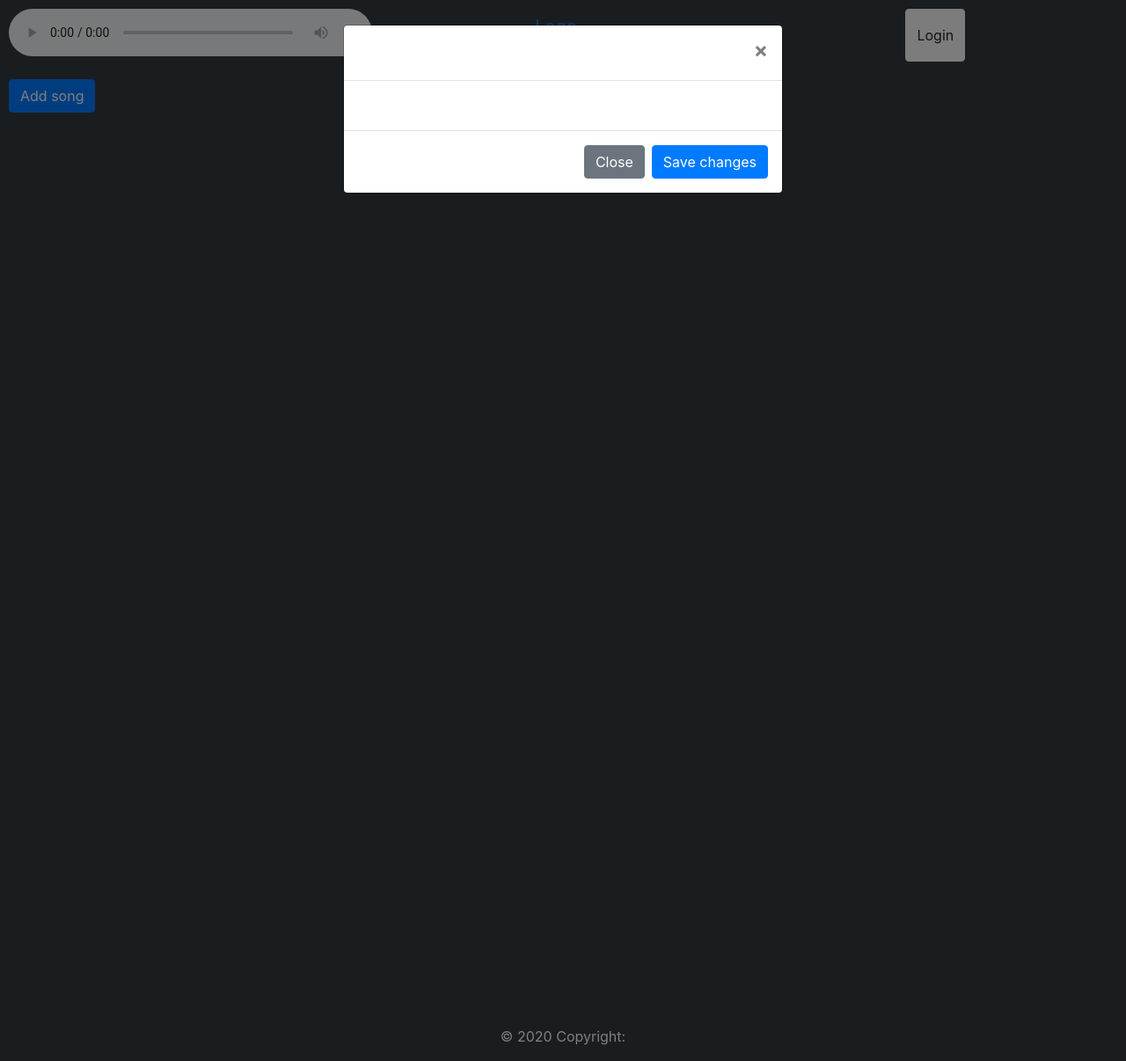
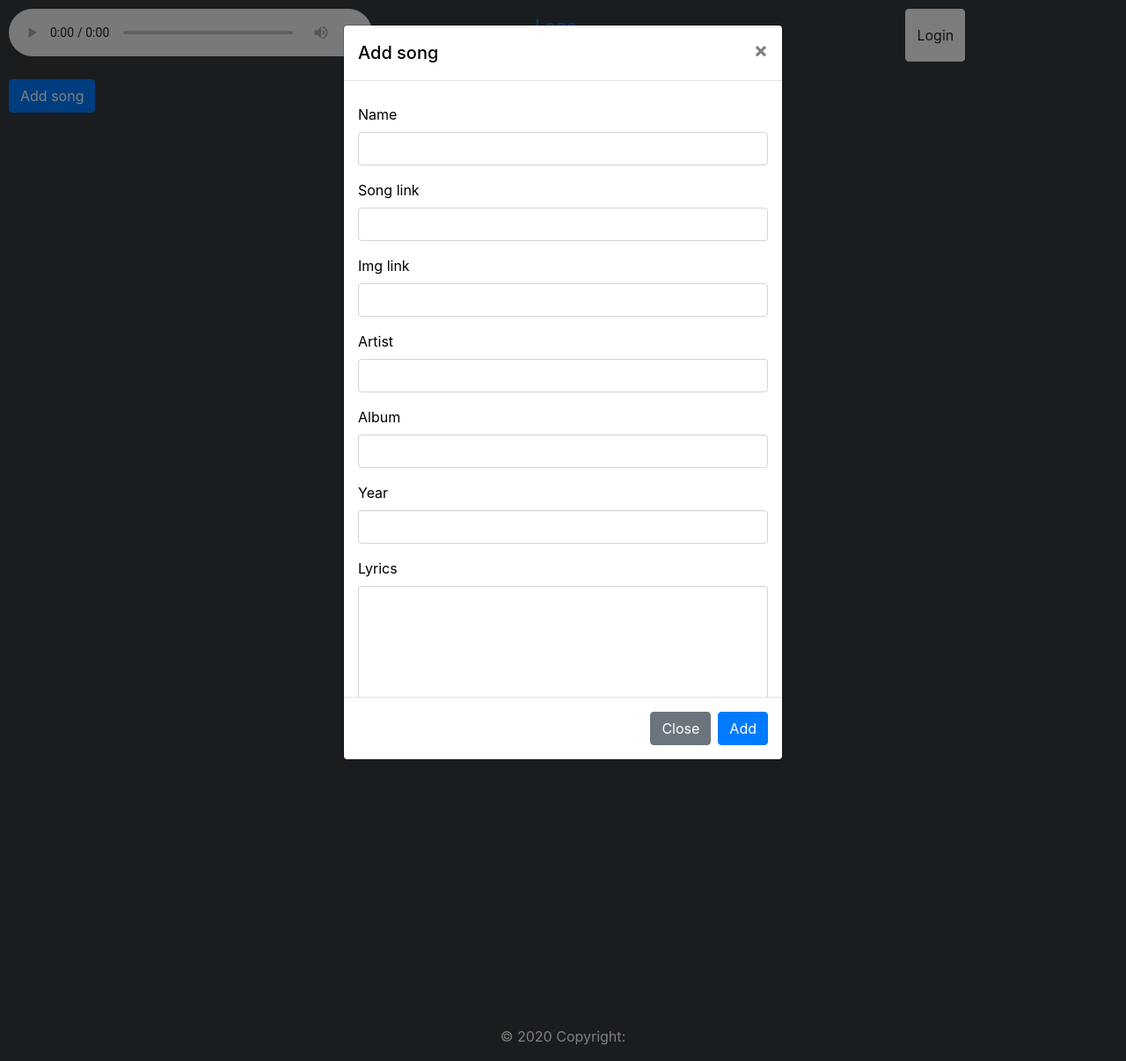
Before and after one commit to Homerlrh/apple_music, a Python web app: template Root structure/module/templates/player.html in a window 1280 px wide, after a click on "Add song". Shown: the whole page at 88% size. Run offline with Jinja, Linux system fonts and the light colour scheme; the template is opened without the code that fills it, so the values that code supplies are empty; some libraries are stand-ins or nearby versions.

Commit message:
add song

```diff
--- a/Root structure/module/__init__.py
+++ b/Root structure/module/__init__.py
@@ -12,12 +12,14 @@ db = SQLAlchemy()
 
 def create_app():
     app = Flask(__name__, template_folder="templates")
+    app.config["SECRET_KEY"] = "$2y$04$RsF3IDeklJqOHS/GV7JaSeZtUwUKSX/oqAZRQurtHSnxNo3a4M3fC"
     app.config['SQLALCHEMY_DATABASE_URI'] = 'sqlite:///db.sqlite'
     db.init_app(app)
     Bootstrap(app)
     from .blueprints.index_route import main
     app.register_blueprint(main)
-
+    from .blueprints.users_route import users
+    app.register_blueprint(users)
     with app.test_request_context():
         db.create_all()
     return app
--- a/Root structure/module/static/css/dash.css
+++ b/Root structure/module/static/css/dash.css
@@ -161,9 +161,8 @@ input::placeholder {
 	align-items: center;
 	width: 100%;
 	height: 100vh;
-	background: url("https://i.pinimg.com/originals/d8/41/eb/d841ebe1432212071a12e514f380183a.png")
-		center;
-	background-size: cover;
+	background-image: url("https://wallpaperaccess.com/full/521005.jpg");
+	background-size: 100% 100%;
 }
 .user_options-container {
 	position: relative;
--- a/Root structure/module/static/css/mp.css
+++ b/Root structure/module/static/css/mp.css
@@ -64,3 +64,8 @@ td {
 .album_img {
 	width: 34px;
 }
+
+.of {
+	overflow-y: scroll;
+	max-height: 700px;
+}
--- a/Root structure/module/static/js/detail_request.js
+++ b/Root structure/module/static/js/detail_request.js
@@ -1,35 +1,10 @@
-// const frm = document.querySelector("#update_form");
-
-// const ajax_request = (url, data) => {
-// 	$.ajax({
-// 		url: url,
-// 		type: "post",
-// 		data: data,
-// 		success: function(data) {
-// 			alert(`${data} i think i have the data`);
-// 		},
-// 		error: function(data) {
-// 			console.log(data);
-// 		},
-// 	});
-// };
-
-// frm.forEach((x) => {
-// 	x.addEventListener("submit", (e) => {
-// 		e.preventDefault();
-// 		const data = $(x).serialize();
-// 		console.log(data);
-// 		ajax_request("/music_detail", data);
-// 	});
-// });
-
 $(function() {
 	const frm = $("#update_form");
 	frm.submit((e) => {
 		e.preventDefault();
 		$.ajax({
 			type: "post",
-			url: "/updatesong",
+			url: "/user/updatesong",
 			data: frm.serialize(),
 			success: function(data) {
 				alert(`${data}`);
@@ -39,9 +14,24 @@ $(function() {
 			},
 		});
 	});
+
+	$(".change[name=options]").change(function() {
+		$("#select_form").submit();
+	});
+
+	// $("#add_song").submit((e) => {
+	// 	e.preventDefault();
+	// 	$.ajax({
+	// 		type: "post",
+	// 		url: "/user/addsong",
+	// 		data: $("#add_song").serialize(),
+	// 		success: function(data) {
+	// 			// alert(`${data}`);
+	// 			console.log(JSON.stringify(data));
+	// 		},
+	// 		error: function(data) {
+	// 			alert(`${data}"An error occurred.""`);
+	// 		},
+	// 	});
+	// });
 });
-$(".change[name=options]").change(function() {
-	$("#select_form").submit();
-});
-
-$("textarea").autoResize();
--- a/Root structure/module/templates/partial/login_form.html
+++ b/Root structure/module/templates/partial/login_form.html
@@ -20,7 +20,7 @@
 			<div class="user_forms-login">
 				<h2 class="forms_title">Login</h2>
 
-				<form method="POST" action="/m" class="forms_form">
+				<form method="POST" action="/login" class="forms_form">
 					<fieldset class="forms_fieldset">
 						<div class="forms_field">
 							<label for="exampleInputEmail">Email:</label>
@@ -56,7 +56,7 @@
 			</div>
 			<div class="user_forms-signup">
 				<h2 class="forms_title">Sign Up</h2>
-				<form method="POST" action="/register" class="forms_form">
+				<form method="POST" action="/signup" class="forms_form">
 					<fieldset class="forms_fieldset regis">
 						<div class="forms_field">
 							<label for="emailInput">Email:</label>
--- a/Root structure/module/templates/partial/model.html
+++ b/Root structure/module/templates/partial/model.html
@@ -16,10 +16,10 @@
 	aria-labelledby="exampleModalLabel"
 	aria-hidden="true"
 >
-	<div class="modal-dialog" role="document">
+	<div class="modal-dialog" role="document" style="color: black;">
 		<div class="modal-content">
 			<div class="modal-header">
-				<h5 class="modal-title" id="exampleModalLabel">Modal title</h5>
+				<h5 class="modal-title" id="exampleModalLabel">Add song</h5>
 				<button
 					type="button"
 					class="close"
@@ -29,14 +29,67 @@
 					<span aria-hidden="true">&times;</span>
 				</button>
 			</div>
-			<div class="modal-body">
-				...
+			<div class="modal-body text-black of">
+				<form
+					id="add_song"
+					style="margin-top: 10px;"
+					method="POST"
+					action="/user/addsong"
+				>
+					<div class="form-group">
+						<label for="">Name</label>
+						<input type="text" class="form-control" name="name" value="" />
+					</div>
+					<div class="form-group">
+						<label for="">Song link</label>
+						<input
+							type="url"
+							class="form-control"
+							name="Song_link"
+							value=""
+							required
+						/>
+					</div>
+					<div class="form-group">
+						<label for="">Img link</label>
+						<input type="url" class="form-control" name="Img_link" value="" />
+					</div>
+					<div class="form-group">
+						<label for="">Artist</label>
+						<input type="text" class="form-control" name="artist" value="" />
+					</div>
+					<div class="form-group">
+						<label for="">Album</label>
+						<input type="text" class="form-control" name="album" value="" />
+					</div>
+					<div class="form-group">
+						<label for="">Year</label>
+						<input type="text" class="form-control" name="year" value="" />
+					</div>
+					<div class="form-group">
+						<label for="">Lyrics</label>
+						<textarea
+							class="form-control"
+							name="lyrics"
+							id="lyric"
+							rows="10"
+							style="height: 500px;"
+						></textarea>
+					</div>
+				</form>
 			</div>
 			<div class="modal-footer">
 				<button type="button" class="btn btn-secondary" data-dismiss="modal">
 					Close
 				</button>
-				<button type="button" class="btn btn-primary">Save changes</button>
+				<button
+					type="submit"
+					class="btn btn-primary"
+					id="trigger_button"
+					form="add_song"
+				>
+					Add
+				</button>
 			</div>
 		</div>
 	</div>
--- a/Root structure/module/templates/player.html
+++ b/Root structure/module/templates/player.html
@@ -42,7 +42,7 @@
 				<div class="d-flex justify-content-center">
 					<form
 						id="select_form"
-						action="/select_form"
+						action="/user/select_form"
 						method="POST"
 						class="d-flex justify-content-center"
 					>
@@ -134,10 +134,14 @@
 					<tr>
 						<td>{{ x.name }}</td>
 						<td>{{x.author}}</td>
-						<td><img class="album_img" src="{{x.img}}" />{{x.album}}</td>
+						<td><img class="album_img" src="{{x.img}}" /> {{x.album}}</td>
 						<td>{{x.likes}}</td>
 						<td class="form_input d-flex justify-content-between">
-							<form class="detail_form  " action="/music_detail" method="POST">
+							<form
+								class="detail_form  "
+								action="/user/music_detail"
+								method="POST"
+							>
 								<input name="id" value="{{x.id}}" type="hidden" />
 								<input
 									type="image"
@@ -146,7 +150,11 @@
 									class="img_btn"
 								/>
 							</form>
-							<form class="detail_form" action="/music_delete" method="POST">
+							<form
+								class="detail_form"
+								action="/user/music_delete"
+								method="POST"
+							>
 								<input name="id" value="{{x.id}}" type="hidden" />
 								<input
 									type="image"
@@ -178,7 +186,11 @@
 						<td>{{x.year}}</td>
 						<td>{{x.like}}</td>
 						<td class="form_input d-flex justify-content-between">
-							<form class="detail_form  " action="/music_detail" method="POST">
+							<form
+								class="detail_form  "
+								action="/user/music_detail"
+								method="POST"
+							>
 								<input name="id" value="{{x.id}}" type="hidden" />
 								<input
 									type="image"
@@ -187,7 +199,11 @@
 									class="img_btn"
 								/>
 							</form>
-							<form class="detail_form" action="/music_delete" method="POST">
+							<form
+								class="detail_form"
+								action="/user/music_delete"
+								method="POST"
+							>
 								<input name="id" value="{{x.id}}" type="hidden" />
 								<input
 									type="image"
```
Also changed, not shown: Root structure/module/blueprints/index_route.py (+8 -58 lines), Root structure/module/blueprints/users_route.py (added, +78 -0 lines), Root structure/module/db.sqlite.
